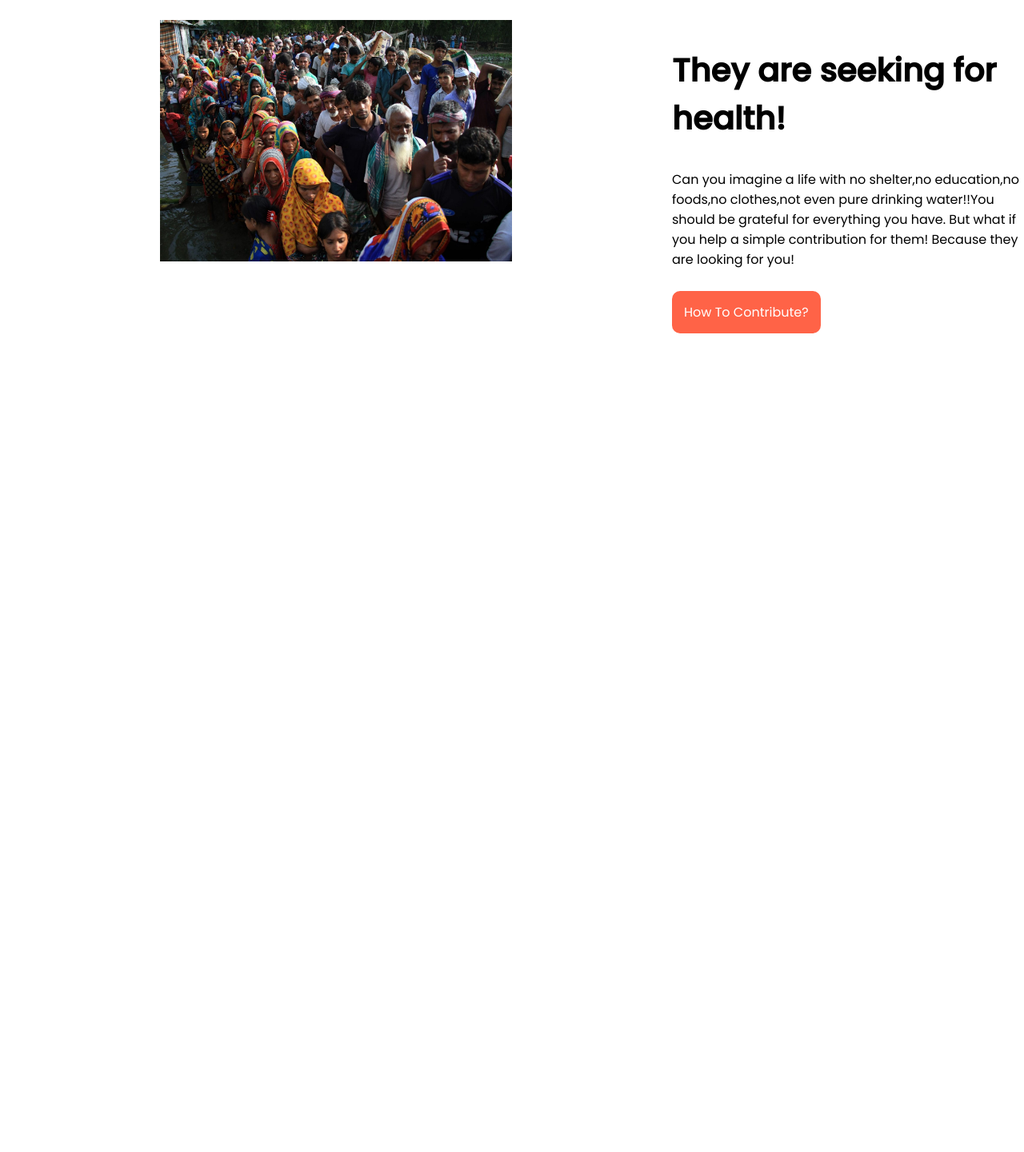
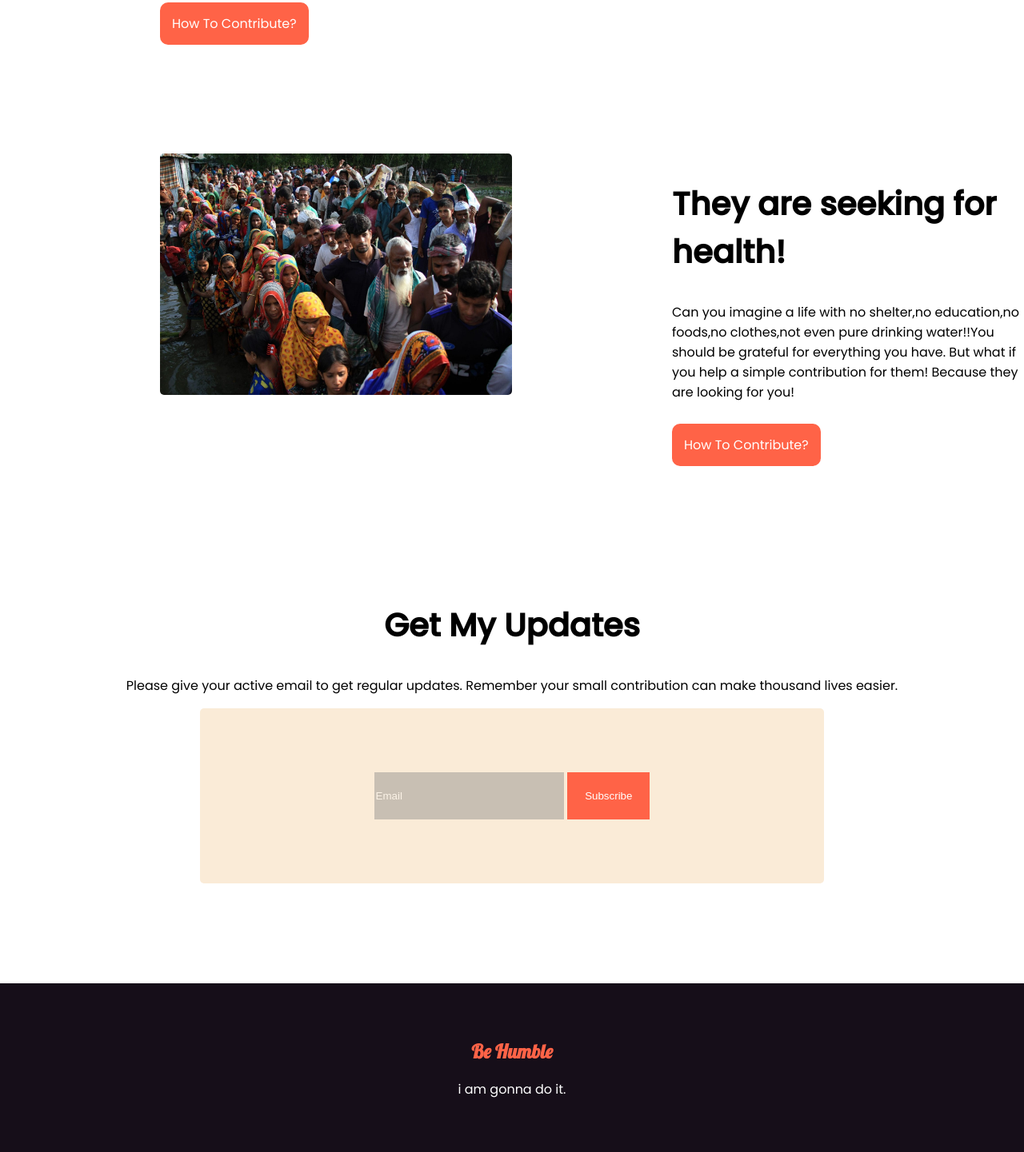
Before and after one commit to LabibaMashiat/help-helpless, a plain HTML site: page index.html in a window 1280 px wide. Shown: the part 2475-3916 px from the top of the page at 80% size. Before the commit the page ends 2978 px from the top, so only its background shows below. Drawn offline with Linux system fonts and the light colour scheme.

Commit message:
Footer-update

```diff
--- a/index.html
+++ b/index.html
@@ -9,7 +9,9 @@
     <link rel="preconnect" href="https://fonts.googleapis.com">
 <link rel="preconnect" href="https://fonts.gstatic.com" crossorigin>
 <link href="https://fonts.googleapis.com/css2?family=Poppins:wght@400;500&display=swap" rel="stylesheet">
-<link rel="stylesheet" href="style.css">
+<link rel="preconnect" href="https://fonts.googleapis.com">
+<link rel="preconnect" href="https://fonts.gstatic.com" crossorigin>
+<link href="https://fonts.googleapis.com/css2?family=Lobster&family=Poppins:wght@400;500&display=swap" rel="stylesheet">
     <link rel="stylesheet" href="style.css">
 
 
@@ -24,7 +26,7 @@
                <a class="red-link-box" target="_blank" href=""> <span class="white-color">Donate Now</span> </a>
 
 
-    </section>
+    </section> <br>
     <section class="donate-area">
        <h1 class="head-fonts">Donate Today</h1>
        <p>You are few steps closer to show your humanity.No matter what the amount is! Choose as per your ability.</p><br>
@@ -41,7 +43,7 @@
        <a class="red-link-box" target="_blank" href=""> <span class="white-color">Donate Now</span> </a>
 
 
-    </section>
+    </section> <br>
 
     <section class="donate-plan-area">
        <h1 class="head-fonts"> Our Donate Plan</h1>
@@ -63,7 +65,7 @@
             <p>We collect all the necessary medicine items and serve the poor in time of danger and cost nothing.</p>
           </div>
        </div>
-    </section>
+    </section> <br>
 
     <section class="help-poor">
        <div class="half-width">
@@ -75,7 +77,7 @@
        <div class="half-width">
          <img src="images/donation8.jpg" alt="">
        </div>
-    </section><br>
+    </section><br><br>
     <section class="help-poor">
         <div class="half-width">
            <img src="images/donation7.jpg" alt="">
@@ -85,7 +87,19 @@
         <p>Can you imagine a life with no shelter,no education,no foods,no clothes,not even pure drinking water!!You should be grateful for everything you have. But what if you help a simple contribution for them! Because they are looking for you! </p><br>
         <a class="red-link-box" target="_blank" href=""> <span class="white-color">How To Contribute?</span> </a>
          </div>
-    </section>
+    </section><br><br>
+
+    <section class="updates">
+        <h1 class="head-fonts">Get My Updates</h1>
+        <p>Please give your active email to get regular updates. Remember your small contribution can make thousand lives easier.</p>
+
+        <div class="email-verification">
+
+           <button class="email-button">Email</button>
+           <button class="red-subscribe-box">Subscribe</button>
+        </div>
+    </section> <br>
 
 </body>
+<footer><h2>Be Humble</h2> <p>i am gonna do it.</p></footer>
 </html>
--- a/style.css
+++ b/style.css
@@ -130,5 +130,46 @@ background-color: cadetblue;
 .half-width img{
     width:100%;
     height:80%;
+    border-radius: 5px;
 
 }
+.updates
+{
+    text-align: center;
+}
+.email-verification
+{
+    padding:80px;
+    background-color: antiquewhite;
+    margin:0 250px;
+    border-radius: 5px;
+}
+.red-subscribe-box
+{
+    background-color: tomato;
+    padding:20px;
+    border: 2px solid tomato;
+    color:white;
+}
+.email-button
+{
+    background-color: gray;
+    padding:20px 0;
+    padding-right:200px;
+    border: 2px solid gray;
+    opacity:0.4;
+    color:white;
+}
+footer h2{
+    color:tomato;
+    font-family: 'Lobster', cursive;
+
+}
+footer p{
+    color: white;
+}
+footer{
+    text-align: center;
+    background-color:rgb(22, 14, 25);
+    padding:50px 0;
+}
```
